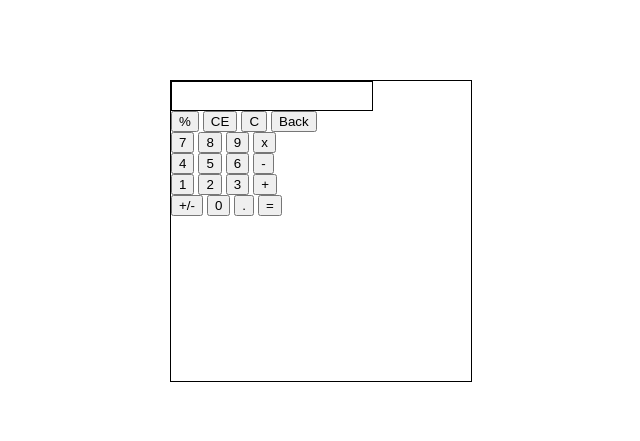
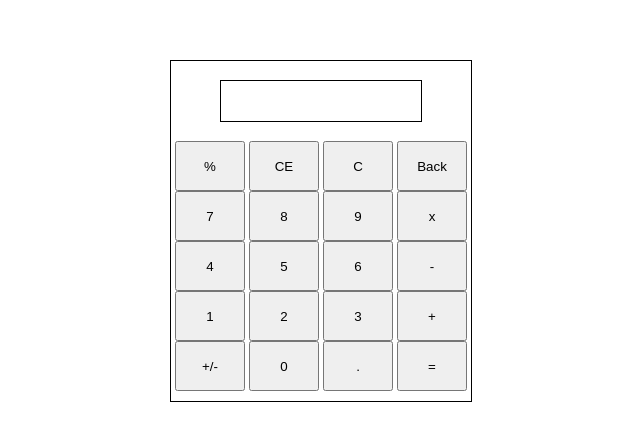
Before and after one commit to ProperPoe/odin.calculator.github.io, a plain HTML site: page index.html in a window 1280 px wide. Shown: the part 177-618 px from the top of the page, without its empty margins (319-959 px from the left). Drawn offline with Linux system fonts and the light colour scheme.

Commit message:
More styling added for the calculator layout. Javascript added to print the value of each button clicked

```diff
--- a/index.html
+++ b/index.html
@@ -9,37 +9,43 @@
 <body>
     <div class="calculator-container" id="calculator-container">
         <div class="calculator">
+            <div class="display-container">
                 <div class="calc-display"></div>
+            </div>
+
+            <div class="calc-btn-container">
                 <div class="calc-buttons-one">
                     <button value="%">%</button>
                     <button>CE</button>
                     <button>C</button>
                     <button>Back</button>
                 </div>
-            <div class="calc-buttons-one">
+                <div class="calc-buttons-two">
                     <button value="7">7</button>
                     <button value="8">8</button>
                     <button value="9">9</button>
                     <button value="*">x</button>
                 </div>
-            <div class="calc-buttons-one">
+                <div class="calc-buttons-three">
                     <button value="4">4</button>
                     <button value="5">5</button>
                     <button value="6">6</button>
                     <button value="-">-</button>
                 </div>
-            <div class="calc-buttons-one">
+                <div class="calc-buttons-four">
                     <button value="1">1</button>
                     <button value="2">2</button>
                     <button value="3">3</button>
                     <button value="+">+</button>
                 </div>
-            <div class="calc-buttons-one">
+                <div class="calc-buttons-five">
                     <button value="*">+/-</button>
                     <button value="0">0</button>
                     <button value=".">.</button>
                     <button value="=">=</button>
                 </div>
+            </div>
+
 
         </div>
     </div>
--- a/script.js
+++ b/script.js
@@ -0,0 +1,12 @@
+const calcBtn = document.querySelectorAll("button");
+
+
+calcBtn.forEach((operand) => {
+    operand.addEventListener("click", ()=>{
+        calculation(operand)
+    })
+})
+
+const calculation = (value) => {
+    console.log(value.value)
+}
--- a/style.css
+++ b/style.css
@@ -8,11 +8,49 @@
 .calculator {
     border: 1px solid black;
     width: 300px;
-    height: 300px;
+    height: 340px;
+    display: flex;
+    flex-direction: column;
+}
+
+.display-container {
+    height: 80px;
+    display: flex;
+    justify-content: center;
+    align-items: center;
 }
 
 .calc-display{
     border: 1px solid black;
     width: 200px;
-    height: 28px;
+    height: 40px;
 }
+
+.calc-btn-container {
+    display: flex;
+    flex-direction: column;
+    justify-content: center;
+    align-items: center;
+}
+
+.calc-buttons-one button {
+    width: 70px;
+    height: 50px;
+
+}
+.calc-buttons-two button {
+    width: 70px;
+    height: 50px;
+}
+.calc-buttons-three button {
+    width: 70px;
+    height: 50px;
+}
+.calc-buttons-four button {
+    width: 70px;
+    height: 50px;
+}
+.calc-buttons-five button {
+    width: 70px;
+    height: 50px;
+}
```
Lines whose indentation alone changed are shown as unchanged.
